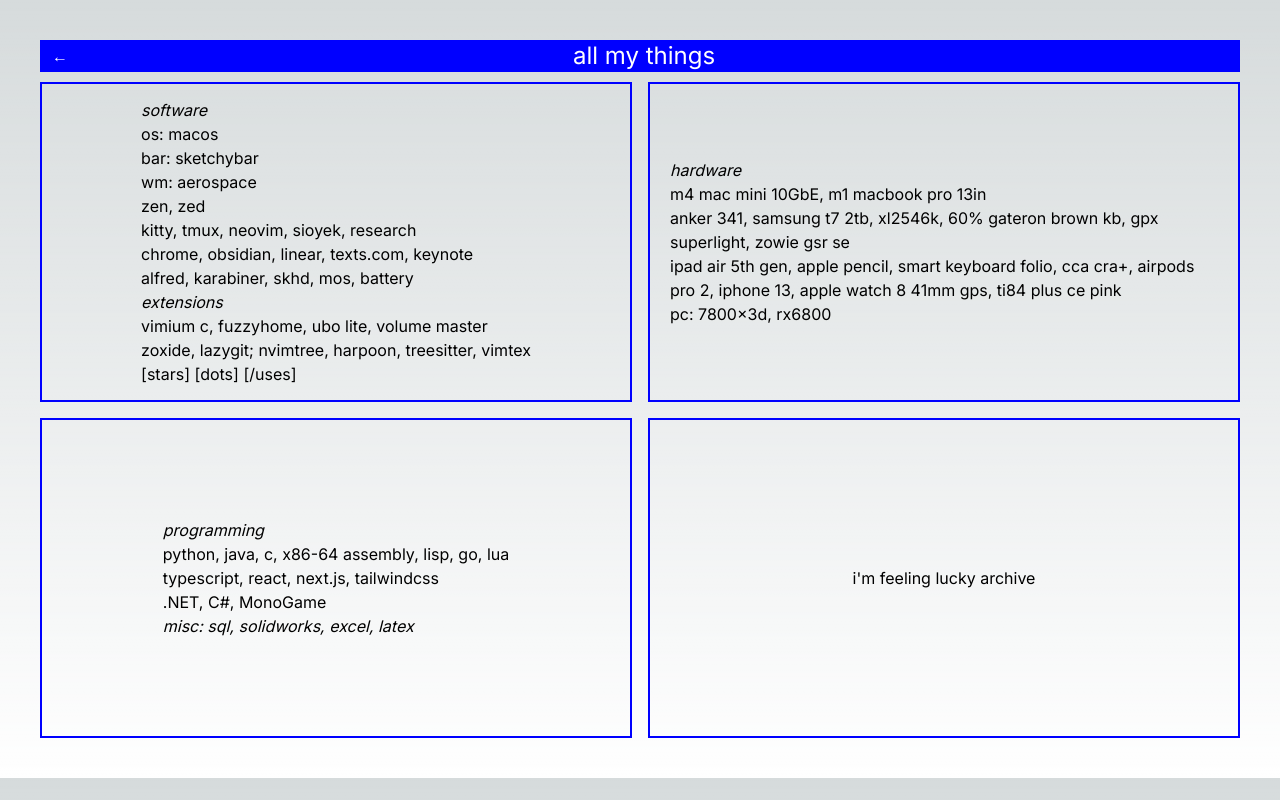
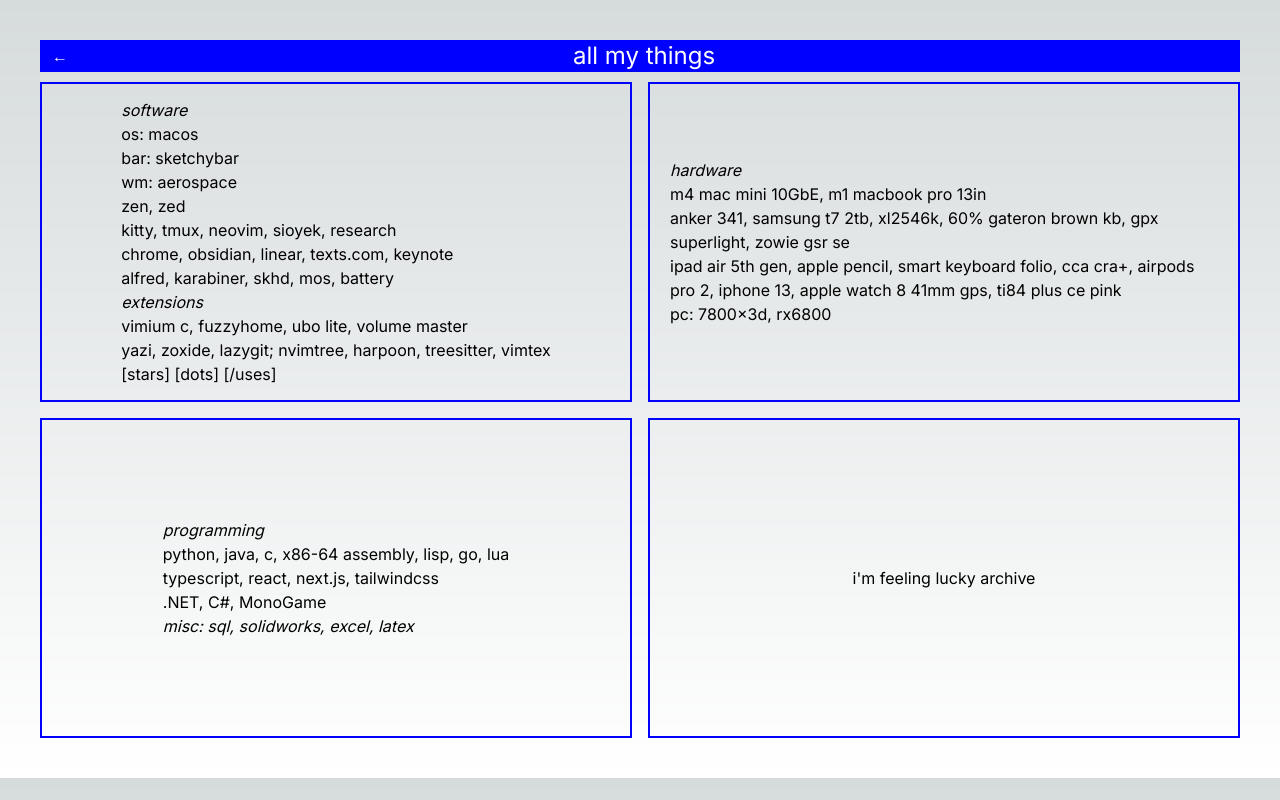
Before and after one commit to 5brian/catalogue, a Next.js app: page /uses in a window 1280 px wide. Built offline with nearby package versions, Linux system fonts and the light colour scheme.

Commit message:
uses: add yazi

```diff
--- a/src/app/uses/page.tsx
+++ b/src/app/uses/page.tsx
@@ -72,7 +72,7 @@
             </Link>
             eazymotion */}
             <br />
-            zoxide, lazygit; nvimtree, harpoon, treesitter, vimtex
+            yazi, zoxide, lazygit; nvimtree, harpoon, treesitter, vimtex
             <br />
             <Link href="https://github.com/5brian?tab=stars" target="_blank">
               [stars]{" "}
```
